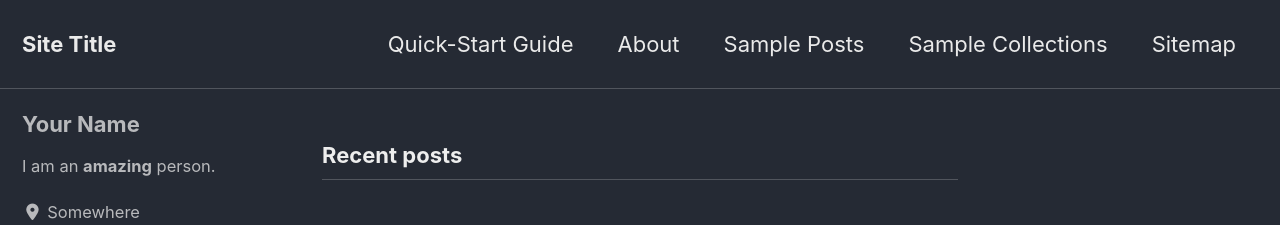
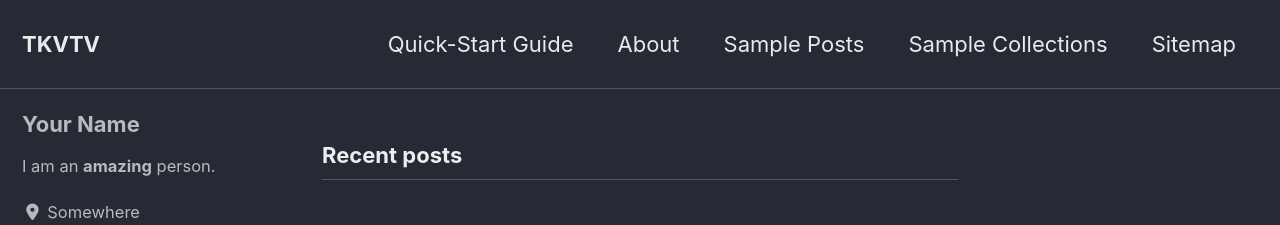
Before and after one commit to takagotch/o2950, a Jekyll site: the page built from index.html, in a window 1280 px wide. Shown: the top 225 px of the page. Built offline with Jekyll 4.4.1, drawn with Linux system fonts in a browser that asks for light colours; cached includes are drawn as plain includes; nearby versions of some CDN libraries; the list of posts is cut into pages by our own code.

Commit message:
Update _config.yml

```diff
--- a/_config.yml
+++ b/_config.yml
@@ -16,7 +16,7 @@ minimal_mistakes_skin    : "dark" # "air", "aqua", "contrast", "dark", "dirt", "
 
 # Site Settings
 locale                   : "en-US"
-title                    : "Site Title"
+title                    : "TKVTV"
 title_separator          : "-"
 subtitle                 : # site tagline that appears below site title in masthead
 name                     : "Your Name"
```
